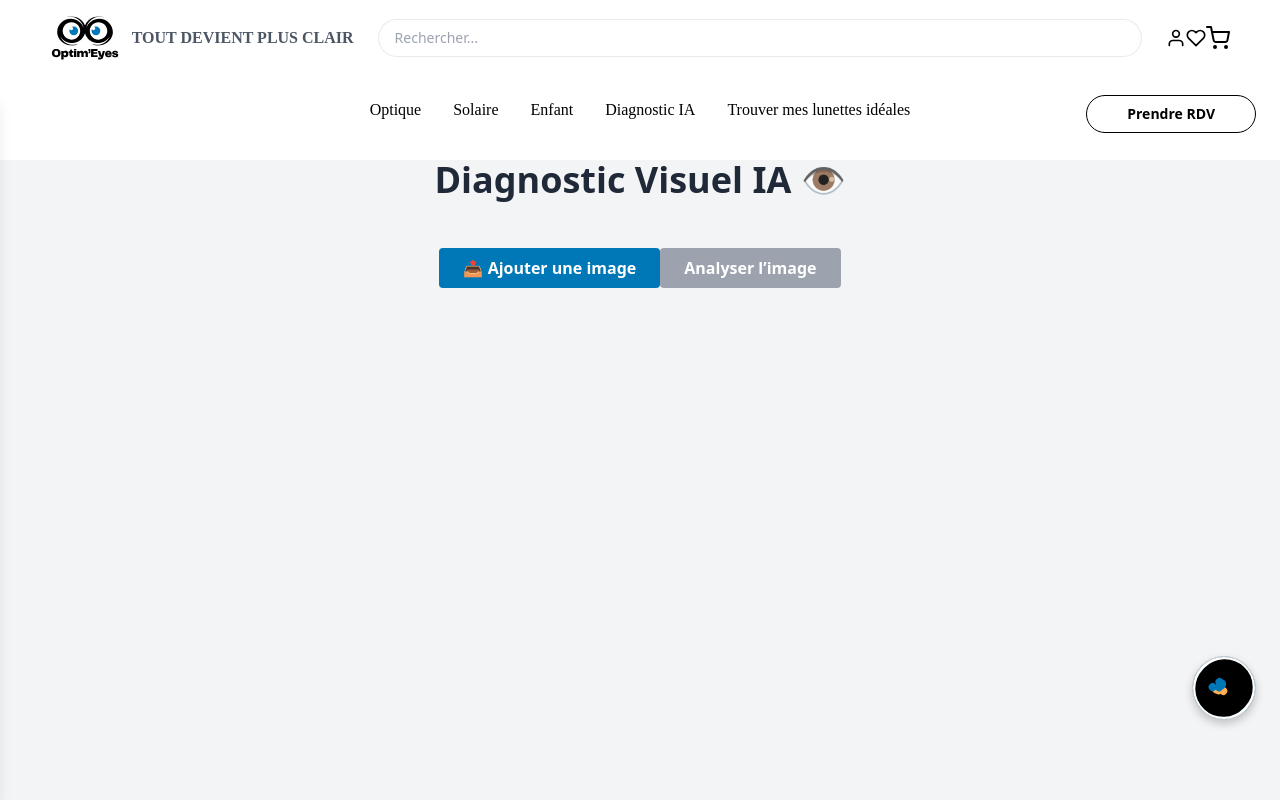
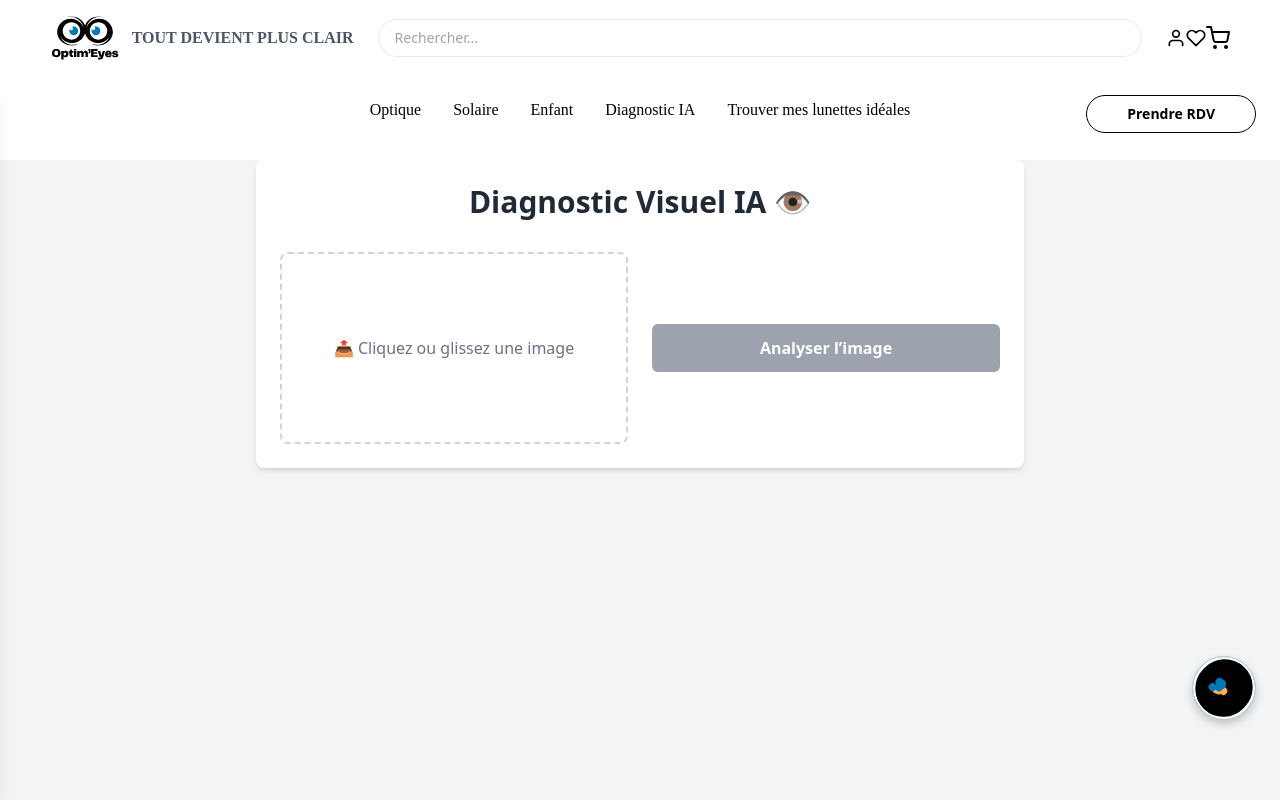
Before and after one commit to Vanleen/Optim-Eyes, a React (Create React App) app in the folder frontend/: page /diagnostic in a window 1280 px wide. Shown: the top 800 px of the page. Built offline with nearby package versions, Linux system fonts and the light colour scheme; no server answers.

Commit message:
💡 Refactor DiagnosticPage + fix image URLs

```diff
--- a/frontend/src/components/CartPage.js
+++ b/frontend/src/components/CartPage.js
@@ -1,3 +1,4 @@
+// frontend/src/pages/CartPage.js
 import { useState, useEffect } from "react";
 import { Link } from "react-router-dom";
 import { FiTrash } from "react-icons/fi";
@@ -20,7 +21,9 @@ const CartPage = () => {
 
   const formatImageUrl = (url) => {
     if (!url) return "/placeholder.png";
-    return url.startsWith("http") ? url : `http://localhost:5000${url}`;
+    return url.startsWith("http")
+      ? url
+      : `https://optim-eyes.onrender.com${url}`;
   };
 
   const removeFromCart = (id) => {
--- a/frontend/src/components/Header.js
+++ b/frontend/src/components/Header.js
@@ -140,13 +140,7 @@ const Header = () => {
                         <FiUser className="p-1 border border-black rounded-full" />
                         Mon compte
                       </Link>
-                      <Link
-                        to="/admin"
-                        className="flex items-center gap-2 px-4 py-2 text-red-600 hover:bg-gray-200"
-                      >
-                        <FiUser className="p-1 border border-red-600 rounded-full" />
-                        Admin
-                      </Link>
+
                       <button
                         onClick={handleLogout}
                         className="w-full text-left px-4 py-2 text-red-600 hover:bg-gray-200 block"
--- a/frontend/src/pages/CheckoutPage.js
+++ b/frontend/src/pages/CheckoutPage.js
@@ -1,3 +1,4 @@
+// frontend/src/pages/CheckoutPage.js
 import { Link } from "react-router-dom";
 import CheckoutForm from "../components/CheckoutForm";
 
@@ -6,6 +7,13 @@ const CheckoutPage = () => {
 
   const getTotalPrice = () => {
     return cart.reduce((total, product) => total + product.price, 0).toFixed(2);
+  };
+
+  const formatImageUrl = (url) => {
+    if (!url) return "/placeholder.png";
+    return url.startsWith("http")
+      ? url
+      : `https://optim-eyes.onrender.com${url}`;
   };
 
   return (
@@ -21,15 +29,10 @@ const CheckoutPage = () => {
 
           {cart.length > 0 ? (
             <ul className="space-y-4">
-              {cart.map((product) => {
-                const imageSrc = product.imageUrl?.startsWith("http")
-                  ? product.imageUrl
-                  : `http://localhost:5000${product.imageUrl}`;
-
-                return (
+              {cart.map((product) => (
                 <li key={product._id} className="flex items-center border-b pb-4">
                   <img
-                      src={imageSrc}
+                    src={formatImageUrl(product.imageUrl)}
                     alt={product.name}
                     className="w-16 h-16 object-cover rounded mr-4"
                     onError={(e) => {
@@ -42,8 +45,7 @@ const CheckoutPage = () => {
                     <p className="text-gray-600 font-semibold">{product.price} €</p>
                   </div>
                 </li>
-                );
-              })}
+              ))}
             </ul>
           ) : (
             <p className="text-gray-500">Votre panier est vide.</p>
--- a/frontend/src/pages/DiagnosticPage.jsx
+++ b/frontend/src/pages/DiagnosticPage.jsx
@@ -7,20 +7,20 @@ const DiagnosticPage = () => {
   const [imagePreview, setImagePreview] = useState(null);
   const [result, setResult] = useState(null);
   const [loading, setLoading] = useState(false);
-  const [selecting, setSelecting] = useState(false);
   const fileInputRef = useRef(null);
+
+  const handleFileSelect = () => {
+    fileInputRef.current?.click();
+  };
 
   const handleChange = (e) => {
     const file = e.target.files[0];
     setImage(file);
     setResult(null);
-    setSelecting(false);
 
     if (file) {
       const reader = new FileReader();
-      reader.onloadend = () => {
-        setImagePreview(reader.result);
-      };
+      reader.onloadend = () => setImagePreview(reader.result);
       reader.readAsDataURL(file);
     } else {
       setImagePreview(null);
@@ -32,11 +32,6 @@ const DiagnosticPage = () => {
     setImagePreview(null);
     setResult(null);
     fileInputRef.current.value = null;
-  };
-
-  const handleFileSelect = () => {
-    setSelecting(true);
-    fileInputRef.current?.click();
   };
 
   const handleSubmit = async (e) => {
@@ -64,22 +59,38 @@ const DiagnosticPage = () => {
 
   return (
     <section className="mt-[160px] pb-16 bg-gray-100 min-h-screen">
-      <div className="container mx-auto px-6">
-        <h1 className="text-4xl font-semibold text-gray-800 text-center mb-8">
+      <div className="container mx-auto max-w-3xl bg-white p-6 rounded-lg shadow-md">
+        <h1 className="text-3xl font-semibold text-center text-gray-800 mb-8">
           Diagnostic Visuel IA 👁️
         </h1>
 
-        <form onSubmit={handleSubmit} className="max-w-xl mx-auto text-center space-y-4">
+        <form onSubmit={handleSubmit} className="flex flex-col space-y-6">
+          <div className="flex flex-col md:flex-row items-center justify-between gap-6">
+            <div className="w-full md:w-1/2">
+              {imagePreview ? (
+                <div className="relative w-full">
+                  <img
+                    src={imagePreview}
+                    alt="Aperçu"
+                    className="rounded shadow object-cover max-h-64 w-full"
+                  />
+                  <button
+                    type="button"
+                    onClick={handleRemoveImage}
+                    className="absolute top-2 right-2 bg-white text-red-600 rounded-full px-2 py-0.5 font-bold shadow hover:bg-red-100"
+                  >
+                    ✕
+                  </button>
+                </div>
+              ) : (
                 <button
                   type="button"
                   onClick={handleFileSelect}
-            className={`px-6 py-2 rounded text-white font-semibold bg-[#0077B6] hover:bg-[#005f91] transition duration-200 ${
-              selecting ? "opacity-70" : ""
-            }`}
+                  className="w-full h-48 border-2 border-dashed border-gray-300 rounded-lg flex flex-col justify-center items-center text-gray-500 hover:border-[#0077B6] hover:text-[#0077B6] transition"
                 >
-            {selecting ? "Chargement..." : "📤 Ajouter une image"}
+                  📤 Cliquez ou glissez une image
                 </button>
-
+              )}
               <input
                 type="file"
                 accept="image/*"
@@ -87,40 +98,22 @@ const DiagnosticPage = () => {
                 onChange={handleChange}
                 className="hidden"
               />
+            </div>
 
-          {image && (
-            <p className="text-sm text-gray-600">📎 {image.name}</p>
-          )}
-
-          {imagePreview && (
-            <div className="relative mt-2">
-              <img
-                src={imagePreview}
-                alt="Aperçu"
-                className="w-full h-auto rounded shadow"
-              />
-              <button
-                type="button"
-                onClick={handleRemoveImage}
-                className="absolute top-2 right-2 bg-white text-red-600 rounded-full px-2 py-0.5 font-bold shadow hover:bg-red-100"
-                aria-label="Supprimer l'image"
-              >
-                ✕
-              </button>
-            </div>
-          )}
-
+            <div className="w-full md:w-1/2 text-center">
               <button
                 type="submit"
                 disabled={!image || loading}
-            className="bg-[#ffaf50] px-6 py-2 rounded text-white font-semibold hover:bg-[#e69940] disabled:bg-gray-400"
+                className="w-full px-6 py-3 bg-[#ffaf50] text-white font-semibold rounded-md hover:bg-[#e69940] transition disabled:bg-gray-400"
               >
                 {loading ? "Analyse en cours..." : "Analyser l’image"}
               </button>
+            </div>
+          </div>
         </form>
 
         {result && (
-          <div className="mt-8 bg-white p-4 rounded shadow max-w-xl mx-auto">
+          <div className="mt-8 bg-gray-50 p-4 rounded shadow text-left">
             <h3 className="font-bold text-lg mb-2">Résultat :</h3>
             <pre className="whitespace-pre-wrap text-sm text-gray-800">
               {JSON.stringify(result, null, 2)}
--- a/frontend/src/pages/Favoris.js
+++ b/frontend/src/pages/Favoris.js
@@ -1,3 +1,4 @@
+// frontend/src/pages/Favoris.js
 import { useState, useEffect } from "react";
 import { Link } from "react-router-dom";
 import { FiHeart } from "react-icons/fi";
@@ -16,6 +17,12 @@ const Favoris = () => {
     localStorage.setItem("favorites", JSON.stringify(updatedFavorites));
   };
 
+  const formatImageUrl = (url) => {
+    if (!url) return "/placeholder.png";
+    if (url.startsWith("http")) return url;
+    return `https://optim-eyes.onrender.com${url}`;
+  };
+
   return (
     <section className="mt-[160px] pb-16 bg-gray-100 min-h-screen">
       <div className="container mx-auto px-6">
@@ -25,18 +32,14 @@ const Favoris = () => {
 
         <div className="grid grid-cols-1 sm:grid-cols-2 lg:grid-cols-4 gap-6">
           {favorites.length > 0 ? (
-            favorites.map((product) => {
-              const imageSrc = product.imageUrl?.startsWith("http")
-                ? product.imageUrl
-                : `http://localhost:5000${product.imageUrl}`;
-              return (
+            favorites.map((product) => (
               <div
                 key={product._id}
                 className="bg-white rounded-lg shadow-md overflow-hidden relative"
               >
                 <Link to={`/product/${product._id}`} className="block">
                   <img
-                      src={imageSrc}
+                    src={formatImageUrl(product.imageUrl)}
                     alt={product.name}
                     className="w-full h-48 object-cover"
                     onError={(e) => {
@@ -58,8 +61,7 @@ const Favoris = () => {
                   <p className="text-gray-600">{product.price} €</p>
                 </div>
               </div>
-              );
-            })
+            ))
           ) : (
             <p className="text-center text-gray-500">
               Aucun favori pour le moment.
```
Also changed, not shown: frontend/src/components/CoupDeCoeur.js (+18 -6 lines). Lines whose indentation alone changed are shown as unchanged.
